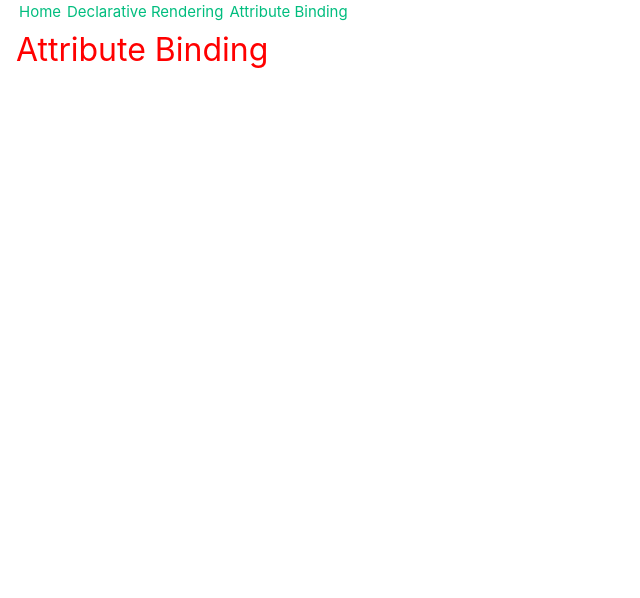
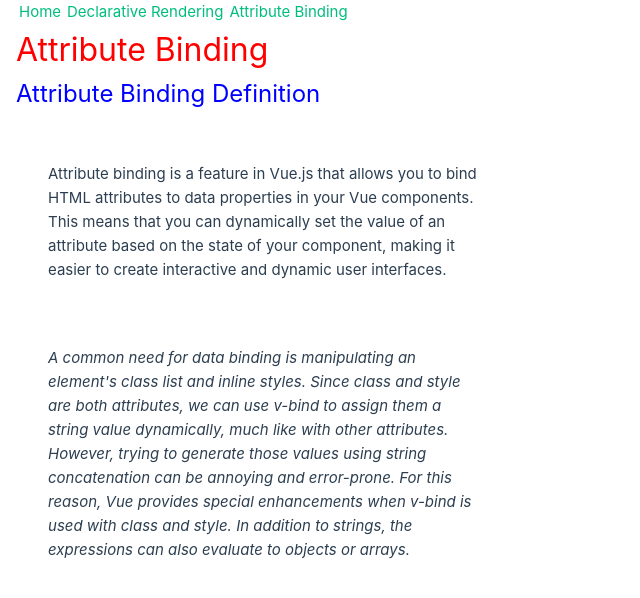
Before and after one commit to ShotGunShack/vue_composition_api_style, a Vue app: page /attribute-binding in a window 1280 px wide. Shown: the top 598 px of the page, without its empty margins (0-640 px from the left). Built offline with nearby package versions, Linux system fonts and the light colour scheme.

Commit message:
attribute_binding : use shorthand syntax of v-bind attribute binding

```diff
--- a/src/components/AttributeBinding.vue
+++ b/src/components/AttributeBinding.vue
@@ -1,13 +1,32 @@
 <template>
     <h1 v-bind:class="titleClass">Attribute Binding</h1>
+    <h2 :class="definitionClass">Attribute Binding Definition</h2>
+    <p :id="desc">
+        Attribute binding is a feature in Vue.js that allows you to bind HTML attributes to data properties in your Vue components.
+        This means that you can dynamically set the value of an attribute based on the state of your component,
+        making it easier to create interactive and dynamic user interfaces.
+    </p>
+    <dfn :id="def">
+        A common need for data binding is manipulating an element's class list and inline styles.
+        Since class and style are both attributes, we can use v-bind to assign them a string value dynamically,
+        much like with other attributes.
+        However, trying to generate those values using string concatenation can be annoying and error-prone.
+        For this reason, Vue provides special enhancements when v-bind is used with class and style.
+        In addition to strings, the expressions can also evaluate to objects or arrays.
+    </dfn>
 </template>
 
 <script setup>
     import { ref } from 'vue';
 
     const titleClass = ref('title');
+    const definitionClass = ref('definition');
+    const desc = ref('description');
+    const def = ref('definition');
 
     console.log("Attribute h1 class bound : "+titleClass.value);
+    console.log("Attribute p id bound : "+desc.value);
+    console.log("Attribute dfn id bound : "+def.value);
 
 </script>
 
@@ -16,4 +35,19 @@
         color: red;
         font-size: 2rem;
     }
+    .definition {
+        color: blue;
+        font-size: 1.5rem;
+    }
+    #description {
+        max-width: 500px;
+        margin: 2rem 0;
+        padding: 1rem 2rem;
+    }
+    #definition{
+        display: inline-block;
+        padding: 1rem 2rem;
+        width: 500px;
+    }
+
 </style>
```
